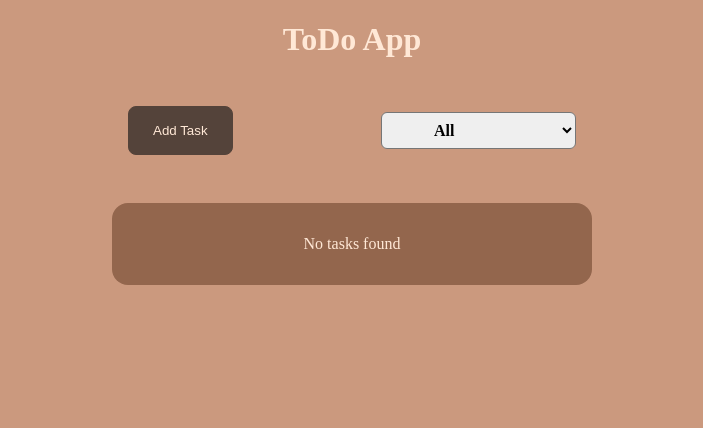
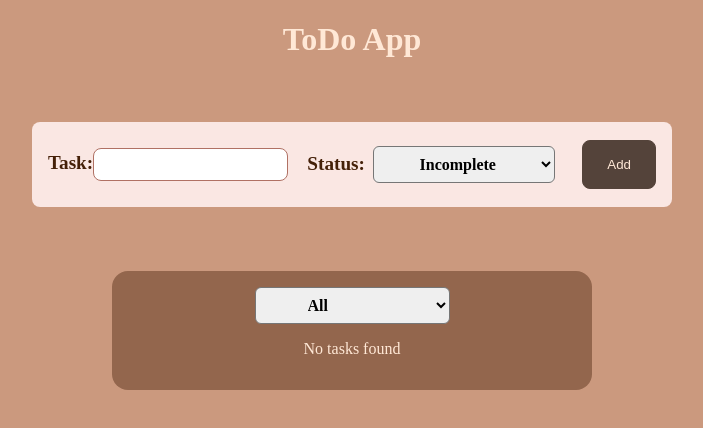
Before and after one commit to sreeyu/todo_list, a React (Create React App) app: page / in a window 1280 px wide. Shown: the top 428 px of the page, without its empty margins (288-991 px from the left). Built offline with nearby package versions, Linux system fonts and the light colour scheme.

Commit message:
UI changes

```diff
--- a/src/App.jsx
+++ b/src/App.jsx
@@ -6,13 +6,7 @@ import TodoList from "./components/TodoList/TodoList";
 
 function App() {
 
-  const [showForm, setShowForm] = useState(false);
-
   const [todoList, setTodoList] = useState([]);
-
-  const getForm = () =>{
-    setShowForm(true);
-  };
 
   const getNewTodo = (newTodo, todoStatus) => {
     setTodoList(prevList => {
@@ -46,16 +40,9 @@ function App() {
       <h1>ToDo App</h1>
 
       <div className={styles.action} >
-        <button onClick={getForm} >Add Task</button>
+        <TodoForm onAdd={getNewTodo} />
 
-        <select name="All" id="">
-          <option value="All">All</option>
-          <option value="Complete">Complete</option>
-          <option value="Incomplete">Incomplete</option>
-        </select>
       </div>
-
-      {showForm && <TodoForm onClose={setShowForm} onAdd={getNewTodo} />}
 
       <TodoList tasks={todoList} onDelete={deleteTodo} onCheck={updateStatus} />
     </div>
--- a/src/App.module.css
+++ b/src/App.module.css
@@ -1,29 +1,4 @@
 .action{
-    max-width: 30rem;
-    display: flex;
-    justify-content: space-between;
-    align-items: center;
     margin: 2rem auto;
     padding: 1rem;
 }
-
-.action button{
-    padding: 1rem 1.5rem;
-    border-radius: 0.5rem;
-    background-color: #54433A;
-    border: 1px solid #54433A;
-    color: #ffe8d6;
-}
-
-.action button:hover,
-.action button:active{
-    background-color: #553b2c;
-    border: 1px solid #553b2c;
-}
-
-.action select{
-    font: inherit;
-    font-weight: bold;
-    padding: 0.5rem 3rem;
-    border-radius: 6px;
-}
--- a/src/components/TodoForm/TodoForm.jsx
+++ b/src/components/TodoForm/TodoForm.jsx
@@ -6,10 +6,6 @@ function TodoForm(props){
     const [todo, setTodo] = useState('');
 
     const [status, setStatus] = useState('incomplete');
-
-    const closeForm = () =>{
-        props.onClose(false);
-    };
 
     const getTodo = (event) =>{
         setTodo(event.target.value);
@@ -22,16 +18,14 @@ function TodoForm(props){
     const getFormValues = (event) => {
         event.preventDefault();
         props.onAdd(todo, status)
-        closeForm();
+        setTodo('');
     }
 
     return(
-       <div className={styles.container}>
-        <button className={styles.cancel} onClick={closeForm} >x</button>
             <form className={styles.form} onSubmit={getFormValues} >
                 <div>
                     <label htmlFor="task">Task:</label>
-                    <input type="text" id="task" onChange={getTodo} />
+                    <input value={todo} type="text" id="task" onChange={getTodo} />
                 </div>
                 <div>
                     <label htmlFor="status">Status:</label>
@@ -43,7 +37,6 @@ function TodoForm(props){
                 </div>
                 <button >Add</button>
             </form>
-       </div>
     );
 };
 
--- a/src/components/TodoForm/TodoForm.module.css
+++ b/src/components/TodoForm/TodoForm.module.css
@@ -1,42 +1,10 @@
-.container{
-    position: fixed;
-    top: 0;
-    left: 0;
-    width: 100%;
-    height: 100vh;
-    z-index: 10;
-    background-color: rgba(0, 0, 0, 0.7);
-}
-
-.cancel{
-    padding: 0.5rem 1.2rem;
-    border-radius: 0.5rem;
-    background-color: #FFE9E4;
-    border: 1px solid #FFE9E4;
-    position: fixed;
-    top: 23vh;
-    left: 55%;
-}
-
-.cancel:hover,
-.cancel:active{
-    background-color: #fdd3c9;
-    border: 1px solid #fdd3c9;
-}
-
 .form{
-    position: fixed;
-    background-color: #B07164;
-    top: 25vh;
-    left: 40%;
-    max-width: 30rem;
-    z-index: 100;
-    overflow: hidden;
+    background-color: #FAE7E3;
+    max-width: 40rem;
     margin: 1rem auto;
     border-radius: 0.5rem;
     padding: 1rem;
     display: flex;
-    flex-direction: column;
     justify-content: space-between;
     align-items: center;
 }
@@ -44,13 +12,13 @@
 .form label{
     font-size: 1.2rem;
     font-weight: bold;
+    color: #442008;
 }
 
 .form input{
     padding: 0.5rem;
     border: 1px solid #B07164;
     border-radius: 0.5rem;
-    margin: 0.5rem;
 }
 
 .form input:active{
@@ -79,14 +47,3 @@
     background-color: #553b2c;
     border: 1px solid #553b2c;
 }
-
-@media (max-width: 768px){
-    .form{
-        top: 25vh;
-        left: 5%;
-    }
-    .cancel{
-        top: 23vh;
-        left: 77%;
-    }
-}
--- a/src/components/TodoList/TodoList.jsx
+++ b/src/components/TodoList/TodoList.jsx
@@ -19,6 +19,11 @@ function TodoList(props){
 
     return(
         <ul className={styles.list} >
+             <select name="All" id="">
+                <option value="All">All</option>
+                <option value="Complete">Complete</option>
+                <option value="Incomplete">Incomplete</option>
+            </select>
             {content}
         </ul>
     );
--- a/src/components/TodoList/TodoList.module.css
+++ b/src/components/TodoList/TodoList.module.css
@@ -7,6 +7,13 @@
     padding: 1rem;
 }
 
+.list select{
+    font: inherit;
+    font-weight: bold;
+    padding: 0.5rem 3rem;
+    border-radius: 6px;
+}
+
 @media (max-width: 768px){
     .list{
         padding: 0.5rem 0;
```
